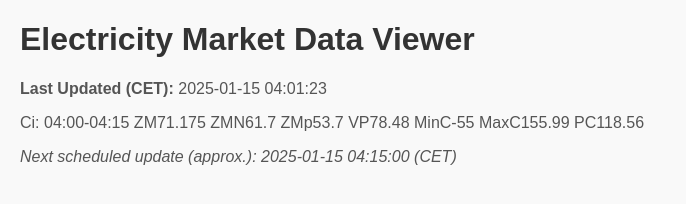
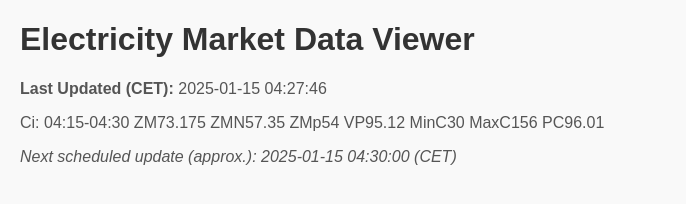
Before and after one commit to abdullahbh/electricity-data-viewer, a plain HTML site: page index.html in a window 1280 px wide. Shown: the whole page, without its empty margins (0-686 px from the left). Drawn offline with Linux system fonts and the light colour scheme.

Commit message:
deploy: be00033f93f0e1422bba2fcc1f40632ac0e399c2

```diff
--- a/index.html
+++ b/index.html
@@ -25,18 +25,18 @@
 </head>
 <body>
     <h1>Electricity Market Data Viewer</h1>
-    <p><strong>Last Updated (CET):</strong> 2025-01-15 04:01:23</p>
-    <p>Ci: 04:00-04:15
-       ZM71.175
-       ZMN61.7
-       ZMp53.7
-       VP78.48
-       MinC-55
-       MaxC155.99
-       PC118.56
+    <p><strong>Last Updated (CET):</strong> 2025-01-15 04:27:46</p>
+    <p>Ci: 04:15-04:30
+       ZM73.175
+       ZMN57.35
+       ZMp54
+       VP95.12
+       MinC30
+       MaxC156
+       PC96.01
     </p>
-    <p><em>Next scheduled update (approx.): 2025-01-15 04:15:00 (CET)</em></p>
+    <p><em>Next scheduled update (approx.): 2025-01-15 04:30:00 (CET)</em></p>
 
-    <!-- Script run at 2025-01-15 03:01:23.720362 UTC -->
+    <!-- Script run at 2025-01-15 03:27:46.688945 UTC -->
 </body>
 </html>
```
